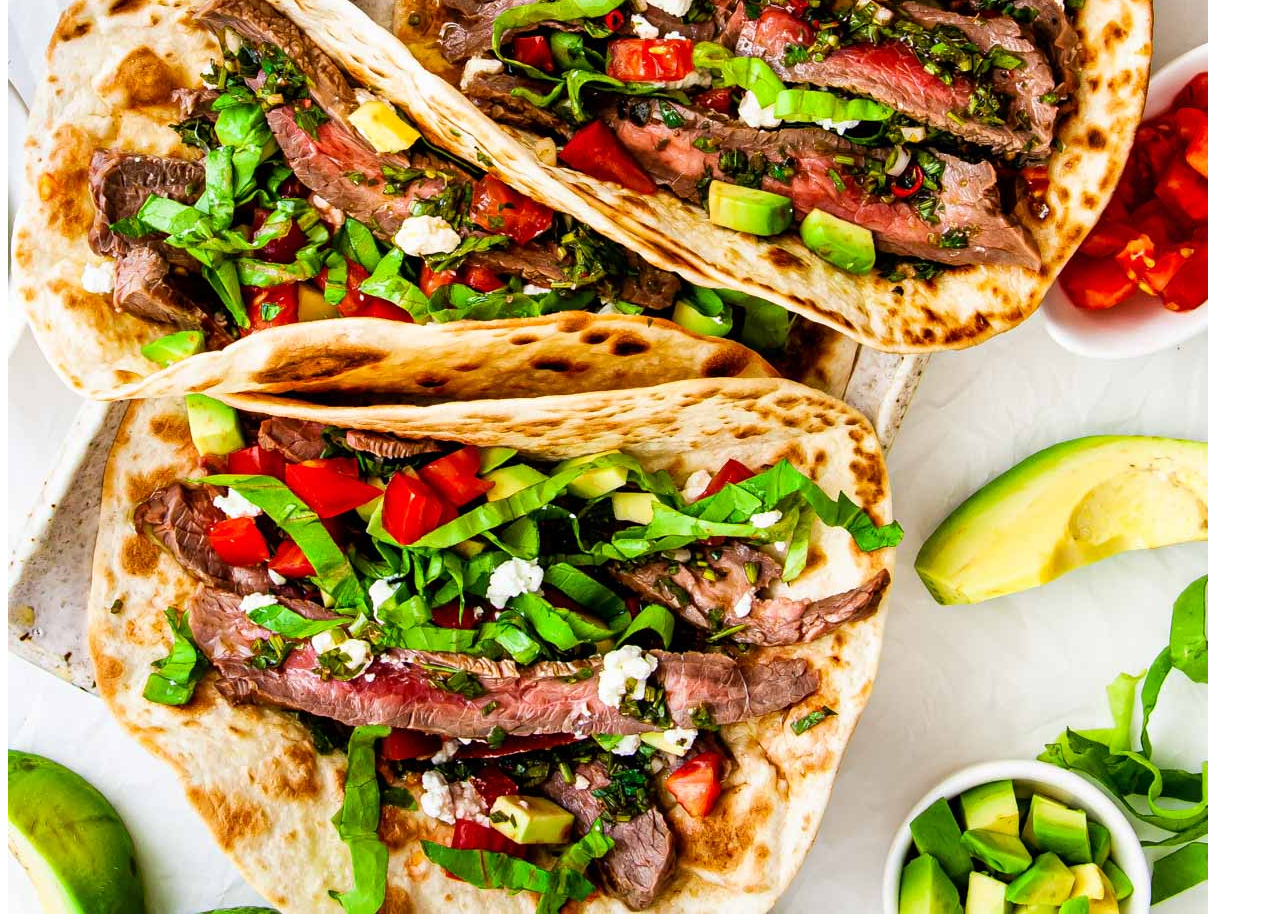
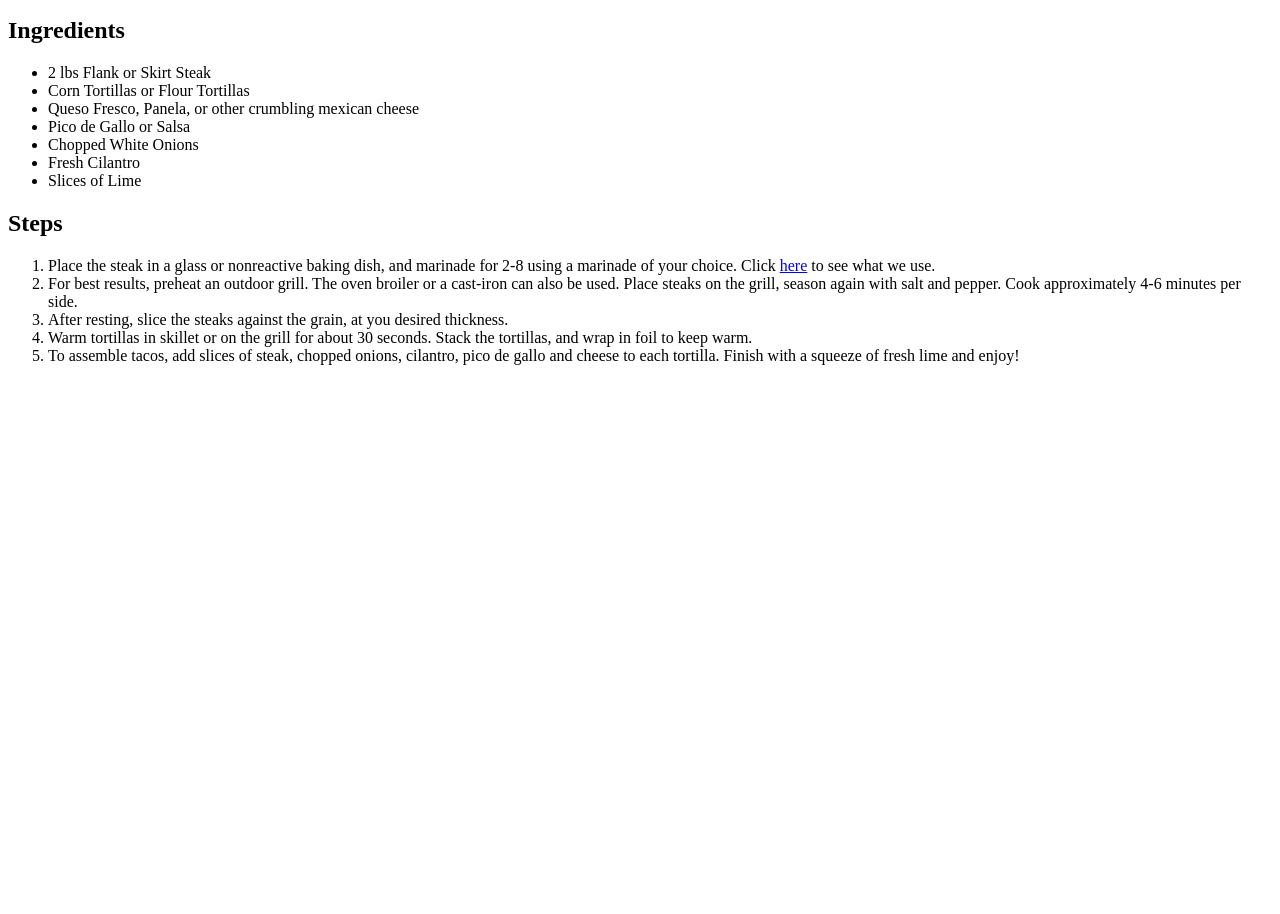
Before and after one commit to Jonahctct/odin-recipes, a plain HTML site: page recipes/tacos.html in a window 1280 px wide. Shown: the part 666-1580 px from the top of the page. After the commit the page ends 1047 px from the top, so only its background shows below. Drawn offline with Linux system fonts and the light colour scheme.

Commit message:
resize image in tacos.html resize image in marinade.html

```diff
--- a/recipes/tacos.html
+++ b/recipes/tacos.html
@@ -10,7 +10,7 @@
 <body>
 
   <h1>Steak Tacos</h1>
-   <img src="../img/steak-tacos-1-2.jpg">
+   <img src="../img/steak-tacos-1-2.jpg" height="450">
     <h3>Easy to make, delicious steak Tacos!</h3>
      <p>
         There's nothing quite like a plate full of
@@ -37,9 +37,24 @@
 
    <h2>Steps</h2>
    <ol>
-    <li>Place the steak in a glass or nonreactive baking dish,
+    <li>
+        Place the steak in a glass or nonreactive baking dish,
         and marinade for 2-8 using a marinade of your choice.
         Click <a href="../recipes/marinade.html">here</a> to see what we use.
+    </li>
+    <li>
+        For best results, preheat an outdoor grill. The oven broiler or a cast-iron
+        can also be used. Place steaks on the grill, season again with salt and pepper.
+        Cook approximately 4-6 minutes per side.
+    </li>
+    <li>
+        After resting, slice the steaks against the grain, at you desired thickness.
+    </li>
+    <li>Warm tortillas in skillet or on the grill for about 30 seconds.
+        Stack the tortillas, and wrap in foil to keep warm.
+    </li>
+    <li>To assemble tacos, add slices of steak, chopped onions, cilantro, pico de gallo
+        and cheese to each tortilla. Finish with a squeeze of fresh lime and enjoy!
     </li>
    </ol>
   </body>
```
Also changed, not shown: recipes/marinade.html (+1 -1 lines).
